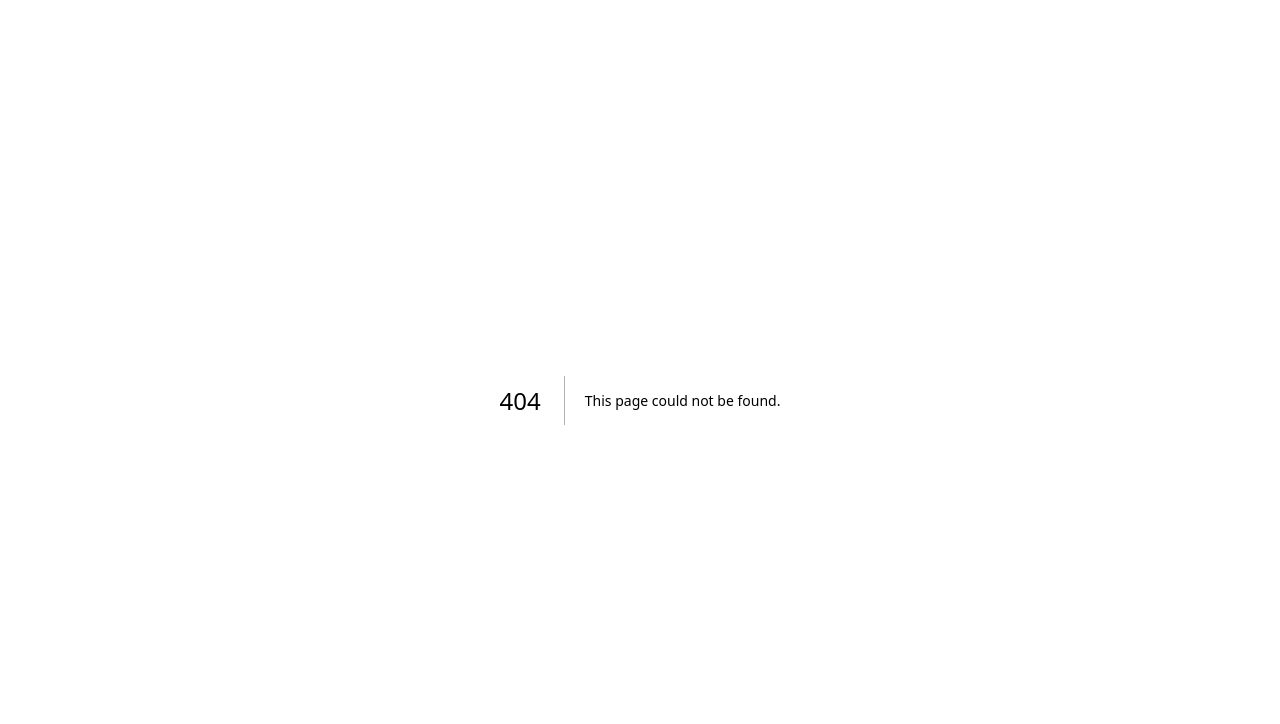
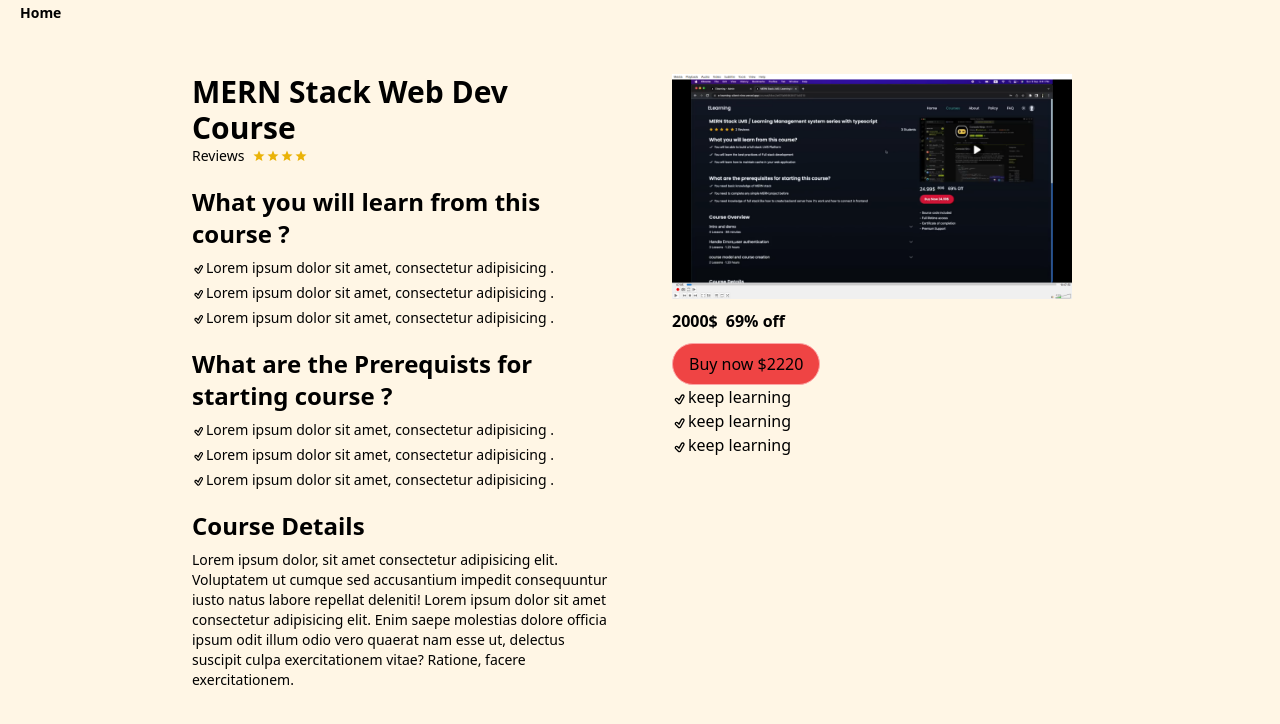
Before and after one commit to Aniket-Patidar/lmsfrontend, a Next.js app: page /courseDetails/1 in a window 1280 px wide. Before the commit this address had no page. Shown: the top 724 px of the page. Built offline with nearby package versions, Linux system fonts and the light colour scheme.

Commit message:
course details page

```diff
--- a/src/components/Courses.jsx
+++ b/src/components/Courses.jsx
@@ -2,7 +2,9 @@ import React from "react";
 import { FaArrowTrendUp } from "react-icons/fa6";
 import { FaStar } from "react-icons/fa6";
 import { FaClock } from "react-icons/fa";
+import { useRouter } from "next/router";
 const Courses = () => {
+  const router = useRouter();
   return (
     <>
       {" "}
@@ -36,7 +38,10 @@ const Courses = () => {
             <p className="text-sm opacity-[.5]">
               Lorem ipsum dolor sit amet ipsum dolor sit amet .
             </p>
-            <button className="text-sm font-serif border border-black px-3 py-2 mt-5 rounded-full">
+            <button
+              className="text-sm font-serif border border-black px-3 py-2 mt-5 rounded-full"
+              onClick={() => router.push("/courseDetails/1")}
+            >
               View Course
             </button>
           </div>
@@ -62,7 +67,10 @@ const Courses = () => {
             <p className="text-sm opacity-[.5]">
               Lorem ipsum dolor sit amet ipsum dolor sit amet .
             </p>
-            <button className="text-sm font-serif border border-black px-3 py-2 mt-5 rounded-full">
+            <button
+              onClick={() => router.push("/courseDetails/1")}
+              className="text-sm font-serif border border-black px-3 py-2 mt-5 rounded-full"
+            >
               View Course
             </button>
           </div>
@@ -88,7 +96,10 @@ const Courses = () => {
             <p className="text-sm opacity-[.5]">
               Lorem ipsum dolor sit amet ipsum dolor sit amet .
             </p>
-            <button className="text-sm font-serif border border-black px-3 py-2 mt-5 rounded-full">
+            <button
+              onClick={() => router.push("/courseDetails/1")}
+              className="text-sm font-serif border border-black px-3 py-2 mt-5 rounded-full"
+            >
               View Course
             </button>
           </div>
--- a/src/components/Navbar.jsx
+++ b/src/components/Navbar.jsx
@@ -1,7 +1,8 @@
 import Link from "next/link";
 import React from "react";
 import { RxHamburgerMenu } from "react-icons/rx";
-const Navbar = ({ setSign, setLogin }) => {
+import { CgProfile } from "react-icons/cg";
+const Navbar = ({ setSign, setLogin, isLoggin ,color}) => {
   function handelLogin() {
     setSign((e) => {
       if (e == true) {
@@ -26,13 +27,14 @@ const Navbar = ({ setSign, setLogin }) => {
 
   return (
     <>
-      <div className="flex justify-between font-semibold text-[18px] capitalize items-center text-lg hidden md:flex bg-c1 px-[15vw]">
+      <div className={`flex justify-between font-semibold text-[18px] capitalize items-center text-lg hidden md:flex  bg-c1  py-[20px] px-[15vw]`}>
         <div className="flex gap-2 md:gap-[35px]">
           <Link href="#">Home</Link>
           <Link href="#">Blog</Link>
           <Link href="#">Course</Link>
         </div>
         <img className="w-[140px]" src="./logo.png" alt="" />
+        {!isLoggin ? (
           <div className="flex gap-[35px]">
             <button onClick={handelLogin}>Log In</button>
             <button
@@ -42,6 +44,9 @@ const Navbar = ({ setSign, setLogin }) => {
               Sign Up
             </button>
           </div>
+        ) : (
+            <CgProfile />
+        )}
       </div>
       <div className="md:hidden text-[10px] flex  justify-between items-center h-fit font-semibold gap-1 px-2 bg-c1">
         <div className="flex items-center gap-2 h-fit">
@@ -50,6 +55,7 @@ const Navbar = ({ setSign, setLogin }) => {
           <Link href="#">Blog</Link>
           <Link href="#">Course</Link>
         </div>
+        {!isLoggin ? (
           <div className="flex gap-[4px] ">
             <button className="" onClick={handelLogin}>
               LogIn
@@ -62,6 +68,9 @@ const Navbar = ({ setSign, setLogin }) => {
             </button>
             {/* <RxHamburgerMenu /> */}
           </div>
+        ) : (
+          <CgProfile />
+        )}
       </div>
     </>
   );
--- /dev/null
+++ b/src/pages/courseDetails/[id].jsx
@@ -0,0 +1,104 @@
+import Navbar from "@/components/Navbar";
+import Link from "next/link";
+import React from "react";
+import { RiStarSFill } from "react-icons/ri";
+import { TiTickOutline } from "react-icons/ti";
+const CourseDetails = () => {
+  return (
+    <div className="bg-c3">
+        <Link href="/" className="text-sm font-semibold px-5 ">Home</Link>
+      <div className="bg-c3 flex gap-[5vw] flex-col md:flex-row  px-[15vw] items-start justify-between py-[50px] min-h-[100vh]">
+        <div className=" md:w-[50%]">
+          <h1 className="text-3xl capitalize  font-semibold">
+            MERN Stack web dev course
+          </h1>
+          <div className="flex items-center text-sm">
+            <p className="mr-2">Reviews </p>
+            <RiStarSFill className="text-yellow-500" />
+            <RiStarSFill className="text-yellow-500" />
+            <RiStarSFill className="text-yellow-500" />
+            <RiStarSFill className="text-yellow-500" />
+          </div>
+
+          <div className="my-[20px]">
+            <h1 className="text-2xl font-semibold my-2">
+              What you will learn from this course ?
+            </h1>
+            <div className="flex flex-col gap-[5px]">
+              <p className="text-sm">
+                <TiTickOutline className="inline-block" />
+                Lorem ipsum dolor sit amet, consectetur adipisicing .
+              </p>
+              <p className="text-sm">
+                <TiTickOutline className="inline-block" />
+                Lorem ipsum dolor sit amet, consectetur adipisicing .
+              </p>
+              <p className="text-sm">
+                <TiTickOutline className="inline-block" />
+                Lorem ipsum dolor sit amet, consectetur adipisicing .
+              </p>
+            </div>
+          </div>
+
+          <div className="my-[20px]">
+            <h1 className="text-2xl font-semibold my-2">
+              What are the Prerequists for starting course ?
+            </h1>
+            <div className="flex flex-col gap-[5px]">
+              <p className="text-sm">
+                <TiTickOutline className="inline-block" />
+                Lorem ipsum dolor sit amet, consectetur adipisicing .
+              </p>
+              <p className="text-sm">
+                <TiTickOutline className="inline-block" />
+                Lorem ipsum dolor sit amet, consectetur adipisicing .
+              </p>
+              <p className="text-sm">
+                <TiTickOutline className="inline-block" />
+                Lorem ipsum dolor sit amet, consectetur adipisicing .
+              </p>
+            </div>
+          </div>
+
+          <div>
+            <h1 className="text-2xl font-semibold my-2">Course Details</h1>
+            <p className="text-sm">
+              Lorem ipsum dolor, sit amet consectetur adipisicing elit.
+              Voluptatem ut cumque sed accusantium impedit consequuntur iusto
+              natus labore repellat deleniti! Lorem ipsum dolor sit amet
+              consectetur adipisicing elit. Enim saepe molestias dolore officia
+              ipsum odit illum odio vero quaerat nam esse ut, delectus suscipit
+              culpa exercitationem vitae? Ratione, facere exercitationem.
+            </p>
+          </div>
+        </div>
+
+        <div className="md:w-[50%]">
+          <img src="/course.png" className="w-[100%] md:w-[400px]" alt="aaa" />
+
+          <div className="flex items-center font-semibold my-[10px] gap-2">
+            <p className="">2000$</p>
+            <p>69% off</p>
+          </div>
+          <button className="border border-red-300 px-4 py-2 rounded-full bg-red-500">
+            Buy now $2220
+          </button>
+          <p>
+            <TiTickOutline className="inline-block" />
+            keep learning
+          </p>
+          <p>
+            <TiTickOutline className="inline-block" />
+            keep learning
+          </p>
+          <p>
+            <TiTickOutline className="inline-block" />
+            keep learning
+          </p>
+        </div>
+      </div>
+    </div>
+  );
+};
+
+export default CourseDetails;
--- a/src/pages/index.jsx
+++ b/src/pages/index.jsx
@@ -23,7 +23,6 @@ export default function Home() {
         {login && <Login setLogin={setLogin}></Login>}
         {sign && <SignIn setSign={setSign}></SignIn>}
       </div>
-
       <Ratings></Ratings>
       <Feature></Feature>
       <Courses></Courses>
```
Also changed, not shown: public/course.png (added). Lines whose indentation alone changed are shown as unchanged.
